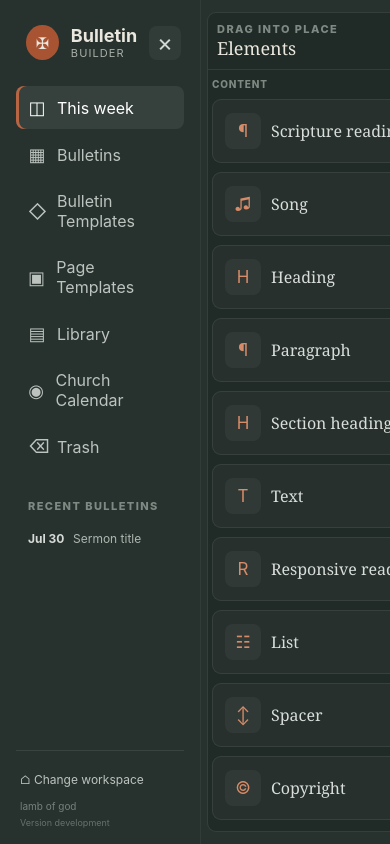
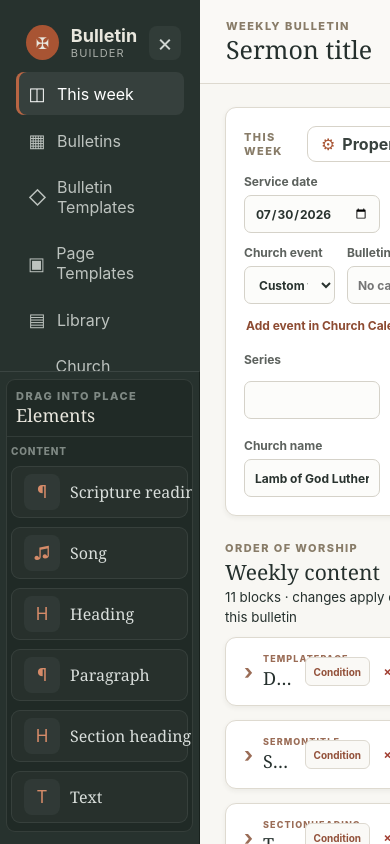
Before and after one commit to lamb-of-god-phx-wels/bulletin, a React (Vite) app: page / in a window 390 px wide. Built offline with nearby package versions, Linux system fonts and the light colour scheme.

Commit message:
Move elements into navigation on narrow screens

```diff
--- a/src/styles.css
+++ b/src/styles.css
@@ -57,7 +57,7 @@ button:disabled { cursor: not-allowed; opacity: .5; }
 .recent button:hover { color: white; }
 .recent button b { color: #d7dbd8; font-size: 12px; }
 .recent button span { overflow: hidden; font-size: 12px; text-overflow: ellipsis; white-space: nowrap; }
-.elements-sidebar { min-width: 0; min-height: 0; padding: 12px 6px; border-left: 1px solid #ffffff0c; border-right: 1px solid #18211d; background: #27322e; }
+.elements-sidebar { display: flex; min-width: 0; min-height: 0; flex-direction: column; padding: 12px 6px; overflow: hidden; border-left: 1px solid #ffffff0c; border-right: 1px solid #18211d; background: #27322e; }
 .sidebar-palette-slot { display: flex; width: 100%; height: 100%; flex-direction: column; justify-content: flex-start; overflow: hidden; }
 :is(.elements-sidebar .element-palette, .canvas-elements-sidebar > .element-palette) { position: static; display: flex; width: 100%; height: auto; max-height: 100%; flex-direction: column; border-color: #ffffff18; color: #e9e7de; background: #202a26; box-shadow: none; }
 :is(.elements-sidebar .element-palette, .canvas-elements-sidebar > .element-palette) .element-palette-scroll { min-height: 0; height: auto; max-height: none; padding-inline: 4px; }
@@ -910,10 +910,22 @@ code { padding: 2px 5px; border-radius: 4px; background: #ebe8e0; }
   html:has(.electron-print), body:has(.electron-print), body:has(.electron-print) #root, .electron-print, .electron-print .document-stack { background: transparent !important; }
   .electron-print .canvas-cover.has-pdf-background { background-color: transparent !important; }
 }
+@media (max-width: 1280px) {
+  .app-shell.editor-shell { grid-template-columns: 56px minmax(0, 1fr); grid-template-rows: minmax(0, 1fr); }
+  .app-shell.editor-shell.navigation-open { grid-template-columns: 220px minmax(0, 1fr); grid-template-rows: minmax(250px, 44%) minmax(250px, 56%); }
+  .editor-shell > .navigation-rail, .editor-shell > .navigation-drawer { grid-column: 1; grid-row: 1; }
+  .editor-shell > .elements-sidebar { display: none; }
+  .editor-shell.navigation-open > .elements-sidebar { display: flex; grid-column: 1; grid-row: 2; padding-top: 7px; border-top: 1px solid #ffffff18; border-left: 0; }
+  .editor-shell > .main-area { grid-column: 2; grid-row: 1 / -1; }
+  .editor-shell.navigation-open .navigation-drawer { padding-bottom: 9px; overflow: auto; }
+  .editor-shell.navigation-open .navigation-drawer .app-brand { padding-bottom: 12px; }
+  .editor-shell.navigation-open .navigation-drawer .recent { margin-top: 13px; }
+  .editor-shell.navigation-open .elements-sidebar .element-palette-item { min-height: 50px; padding-block: 7px; }
+}
 @media (max-width: 1120px) {
   .app-shell { grid-template-columns: 200px minmax(0, 1fr); }
-  .app-shell.editor-shell { grid-template-columns: 56px 338px minmax(0, 1fr); }
-  .app-shell.editor-shell.navigation-open { grid-template-columns: 200px 338px minmax(0, 1fr); }
+  .app-shell.editor-shell { grid-template-columns: 56px minmax(0, 1fr); }
+  .app-shell.editor-shell.navigation-open { grid-template-columns: 200px minmax(0, 1fr); }
   .weekly-layout { grid-template-columns: minmax(280px, 1fr) minmax(300px, 1fr); }
 }
 @media (max-width: 620px) { .bulletin-picker-list > button { grid-template-columns: minmax(0, 1fr) auto; }.bulletin-picker-list time { grid-column: 1 / -1; } }
```
